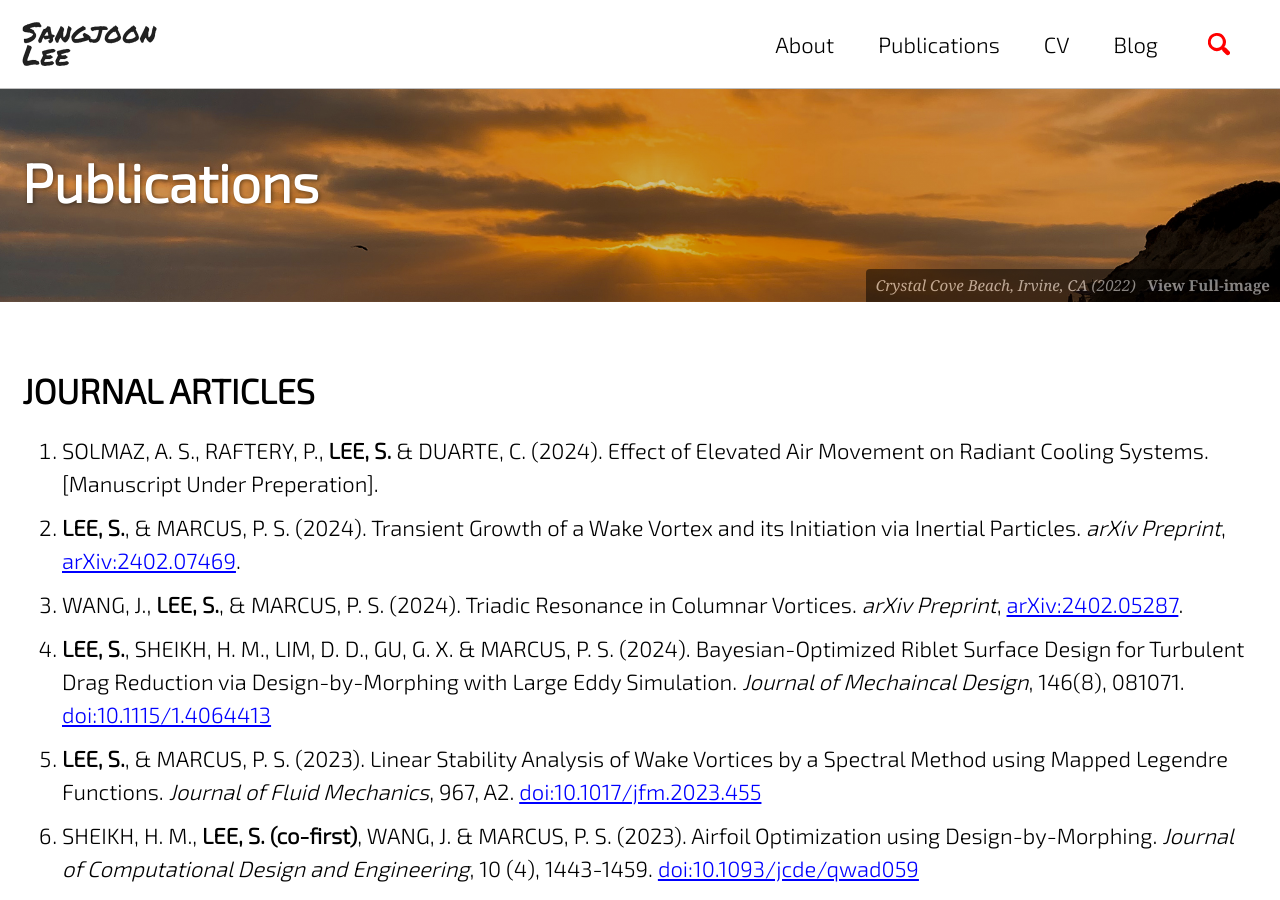
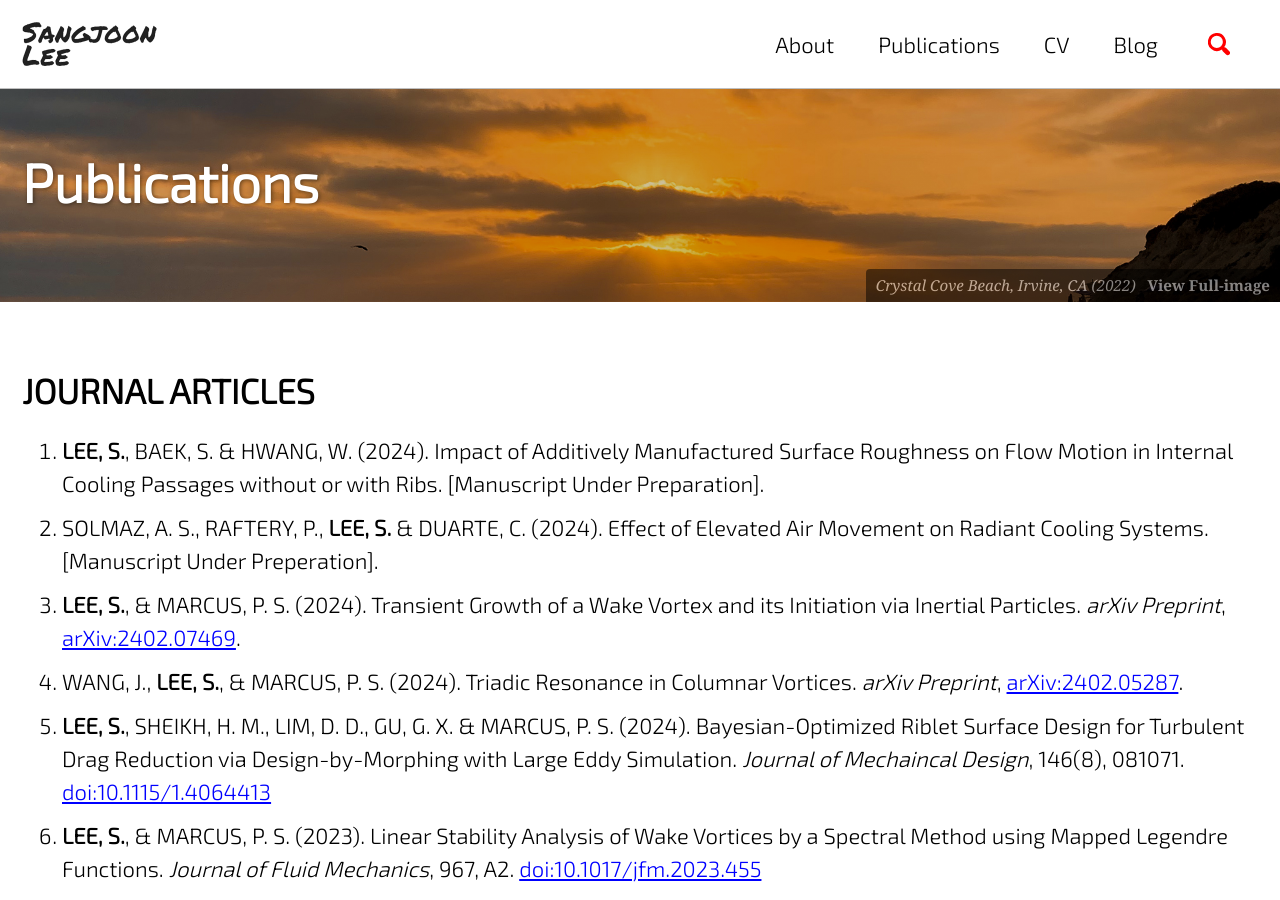
Before and after one commit to jun9303/jun9303.github.io, a Jekyll site: the page built from _pages/publications.md, in a window 1280 px wide and 900 px high. Built offline with Jekyll 4.4.1, drawn with Linux system fonts in a browser that asks for light colours; cached includes are drawn as plain includes; nearby versions of some CDN libraries; emoji names are drawn with the system emoji font.

Commit message:
Publication & CV Updated 061024

```diff
--- a/_pages/publications.md
+++ b/_pages/publications.md
@@ -10,6 +10,7 @@ header:
 
 # JOURNAL ARTICLES
 
+1. **LEE, S.**, BAEK, S. & HWANG, W. (2024). Impact of Additively Manufactured Surface Roughness on Flow Motion in Internal Cooling Passages without or with Ribs. [Manuscript Under Preparation].
 1. SOLMAZ, A. S., RAFTERY, P., **LEE, S.** & DUARTE, C. (2024). Effect of Elevated Air Movement on Radiant Cooling Systems. [Manuscript Under Preperation].
 1. **LEE, S.**, & MARCUS, P. S. (2024). Transient Growth of a Wake Vortex and its Initiation via Inertial Particles. *arXiv Preprint*, [arXiv:2402.07469](https://arxiv.org/abs/2402.07469).
 1. WANG, J., **LEE, S.**, & MARCUS, P. S. (2024). Triadic Resonance in Columnar Vortices. *arXiv Preprint*, [arXiv:2402.05287](https://arxiv.org/abs/2402.05287).
```
Also changed, not shown: 1 other file.
